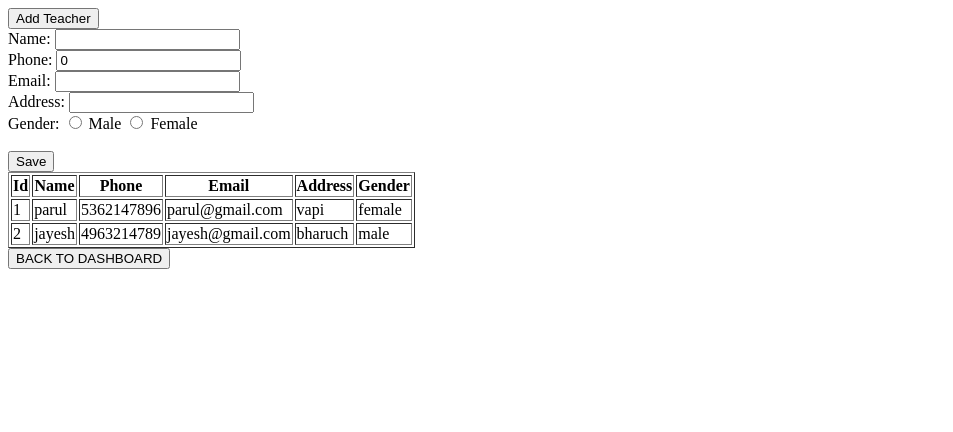
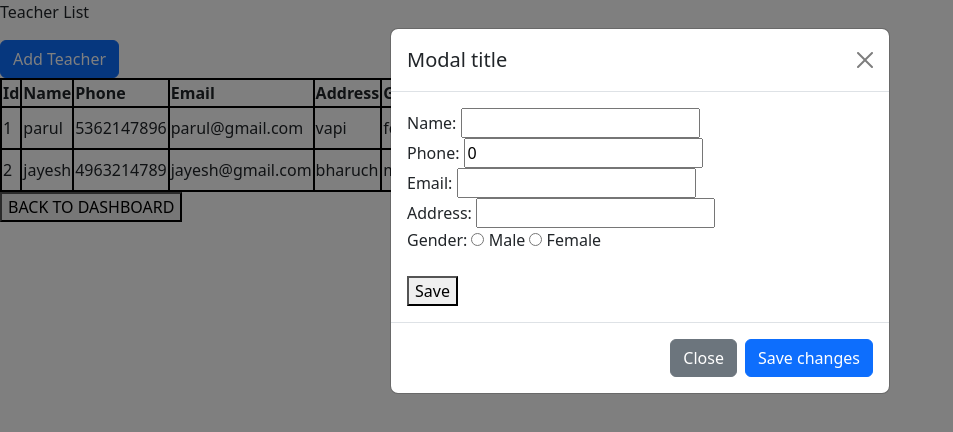
Before and after one commit to devanshipatel2824-prog/college_project, an Angular app: page /teacher in a window 1280 px wide. Both pictures are taken after a click on the button "Add Teacher". Shown: the top 432 px of the page, without its empty margins (0-953 px from the left). Built offline with nearby package versions, Linux system fonts and the light colour scheme.

Commit message:
Add the edit and delete button

```diff
--- a/src/app/dashboard/dashboard.css
+++ b/src/app/dashboard/dashboard.css
@@ -23,7 +23,7 @@
 .teacher-card {
   background-color: #ff9800;
 } */
-.card {
+/* .card {
   margin: 30px auto;
   border-radius: 15px;
 
@@ -46,3 +46,4 @@
   padding: 12px;
   font-size: 16px;;
 }
+ */
--- a/src/app/service/stud-service.ts
+++ b/src/app/service/stud-service.ts
@@ -10,24 +10,48 @@ export class StudService {
     { name: 'dhyey', phoneno: 7896354159, email: 'dhyey@gmail.com', address: 'valsad', gender: 'male' },
 
   ]
- showForm=false;
+ showForm = false;
+model = { name:'', phoneno:0, email:'', address:'', gender:'' };
+editIndex: number | null = null;
 
-  model={ name:'',phoneno:'',email:'',address:'',gender:'' };
 
   addStudent(){
-    this.model={ name:'',phoneno:'',email:'',address:'',gender:'' };
+    this.model={ name:'',phoneno:0,email:'',address:'',gender:'' };
     this.showForm=true;
   }
+// saveStudets(studentValue:any){
+//    this.students.push(studentValue);
+//   }
+editStudent(index: number) {
+    this.editIndex !== null;
+    this.model = { ...this.students[index] }; // copy data to form
+    this.showForm = true;
 
-  // ssaveStudent() {
-  //   this.students.push({ ...this.model });
-  //   this.showForm = false;
+  }
 
-  //   // Reset model if needed
-  //   this.model = { name: '', phoneno: '', email: '', address: '', gender: '' };
-saveStudets(studentValue:any){
-   this.students.push(studentValue);
+  // Save form data (add or update)
+  saveStudent(studentValue: any) {
+    if(this.editIndex !== null) {
+      this.students[this.editIndex] = studentValue; // update existing record
+    } else {
+      this.students.push(studentValue);             // add new record
+    }
+    this.showForm = false; // close modal
   }
+
+  // Delete student
+  deleteStudent(index: number) {
+    this.students.splice(index, 1);
+  }
+
+
+
+
+
+
+
+
+
   getStudent() {
     return this.students;
   }
--- a/src/app/service/teacher-service.ts
+++ b/src/app/service/teacher-service.ts
@@ -12,6 +12,7 @@ export class TeacherService {
 showForm=false;
 
   model={ name:'',phoneno:'',email:'',address:'',gender:'' };
+editIndex: any;
 
   addTeacher(){
     this.model={ name:'',phoneno:'',email:'',address:'',gender:'' };
--- a/src/app/shared/modal/modal.ts
+++ b/src/app/shared/modal/modal.ts
@@ -20,10 +20,17 @@ export class Modal {
  };
   @Input() editIndex:number|null = null;
   @Output() save = new EventEmitter<any>();
-
+@Output() edit=new EventEmitter<any>();
+@Input() showForm: boolean = false;
   // constructor(public s:StudService, public t:TeacherService){}
   submit(){
     this.save.emit(this.model);
     console.log(this.model);
   }
+editdata(){
+  this.edit.emit(this.model);
 }
+ close() {
+    this.showForm = false;
+  }
+}
--- a/src/app/shared/table/table.css
+++ b/src/app/shared/table/table.css
@@ -0,0 +1,6 @@
+table{
+    border-collapse: collapse;
+}
+th,td{
+    border:2px solid black;
+}
--- a/src/app/shared/table/table.html
+++ b/src/app/shared/table/table.html
@@ -6,16 +6,22 @@
     <th>Email</th>
     <th>Address</th>
     <th>Gender</th>
+    <th>Action</th>
   </tr>
 
   @for (detail of details; track $index) {
   <tr>
-        <td>{{$index+1}}</td>
+    <td>{{$index + 1}}</td>
     <td>{{ detail.name }}</td>
     <td>{{ detail.phoneno }}</td>
     <td>{{ detail.email }}</td>
     <td>{{ detail.address }}</td>
     <td>{{ detail.gender }}</td>
+
+     <td>
+       <button class="btn btn-primary" (click)="editStudent($index)" data-bs-toggle="modal" data-bs-target="#exampleModal">Edit</button>
+      <button class="btn btn-danger" (click)="deleteStudent($index)">Delete</button>
+    </td>
   </tr>
 }
 </table>
--- a/src/app/shared/table/table.ts
+++ b/src/app/shared/table/table.ts
@@ -1,4 +1,4 @@
-import { Component, Input, OnInit } from '@angular/core';
+import { Component, EventEmitter, Input, OnInit, Output } from '@angular/core';
 import { StudService } from '../../service/stud-service';
 import { FormsModule } from '@angular/forms';
 
@@ -11,4 +11,17 @@ import { FormsModule } from '@angular/forms';
 export class Table {
  @Input() details: any[] = [];
 
+constructor(public studService: StudService) {}
+
+  addStudent() {
+    this.studService.addStudent();
+  }
+
+  editStudent(index: number) {
+    this.studService.editStudent(index);
+  }
+
+  deleteStudent(index: number) {
+    this.studService.deleteStudent(index);
+  }
 }
--- a/src/app/student/student.html
+++ b/src/app/student/student.html
@@ -4,7 +4,7 @@
 <button (click)=" studService.addStudent()">Add Student</button>
 
 @if(studService.showForm){
-  <app-modal mode="student"></app-modal>
+  <app-modal  (save)="savestudent($event)" ></app-modal>
 }
 <app-table [details]="students"></app-table>
 <button (click)="gotohome()">Go to Dashboard</button>
--- a/src/app/student/student.ts
+++ b/src/app/student/student.ts
@@ -12,24 +12,30 @@ import { Modal } from "../shared/modal/modal";
   styleUrl: './student.css',
 })
 export class Student {
-
   students: any[] = [];
   service: any;
-
   constructor(public studService: StudService) { }
 
   ngOnInit(): void {
     this.students = this.studService.getStudent();
-
-
   }
 
   protected readonly router = inject(Router);
   gotohome() {
     this.router.navigate(['dashboard']);
   }
-saveteacher(studentValue:any){
+savestudent(studentValue:any){
   console.log(studentValue);
-  this.studService.saveStudets(studentValue)
+ this.studService.saveStudent(studentValue)
 }
+editStudent(index: number) {
+  this.service.editIndex = index;
+  this.service.model = { ...this.service.getStudent()[index] };
+  this.service.showForm = true;
 }
+
+
+
+
+
+}
--- a/src/app/teacher/teacher.html
+++ b/src/app/teacher/teacher.html
@@ -1,7 +1,29 @@
-<button (click)="teacherService.addTeacher()">Add Teacher</button>
+<p>Teacher List</p>
+<button (click)="teacherService.addTeacher()" type="button" class="btn btn-primary" data-bs-toggle="modal" data-bs-target="#exampleModal">
+Add Teacher
+</button>
+<br>
 
-@if(teacherService.showForm){
+<app-table [details]="teacher"></app-table>
+<button (click)="gotodashboard()">BACK TO DASHBOARD</button>
+
+<!-- Modal -->
+<div class="modal fade" id="exampleModal" tabindex="-1" aria-labelledby="exampleModalLabel" aria-hidden="true">
+  <div class="modal-dialog">
+    <div class="modal-content">
+      <div class="modal-header">
+        <h1 class="modal-title fs-5" id="exampleModalLabel">Modal title</h1>
+        <button type="button" class="btn-close" data-bs-dismiss="modal" aria-label="Close"></button>
+      </div>
+      <div class="modal-body">
+        @if(teacherService.showForm){
   <app-modal (save)="saveteacher($event)"></app-modal>
 }
-<app-table [details]="teacher"></app-table>
-<button (click)="gotodashboard()">BACK TO DASHBOARD</button>
+      </div>
+      <div class="modal-footer">
+        <button type="button" class="btn btn-secondary" data-bs-dismiss="modal">Close</button>
+        <button type="button" class="btn btn-primary">Save changes</button>
+      </div>
+    </div>
+  </div>
+</div>
--- a/src/index.html
+++ b/src/index.html
@@ -1,6 +1,8 @@
 <!doctype html>
 <html lang="en">
 <head>
+<link href="https://cdn.jsdelivr.net/npm/bootstrap@5.3.2/dist/css/bootstrap.min.css" rel="stylesheet">
+
   <meta charset="utf-8">
   <title>College</title>
   <base href="/">
@@ -8,6 +10,8 @@
   <link rel="icon" type="image/x-icon" href="favicon.ico">
 </head>
 <body>
+<script src="https://cdn.jsdelivr.net/npm/bootstrap@5.3.2/dist/js/bootstrap.bundle.min.js"></script>
+
   <app-root></app-root>
 </body>
 </html>
```
Also changed, not shown: src/app/shared/modal/modal.html (+7 -6 lines). Lines whose indentation alone changed are shown as unchanged.
